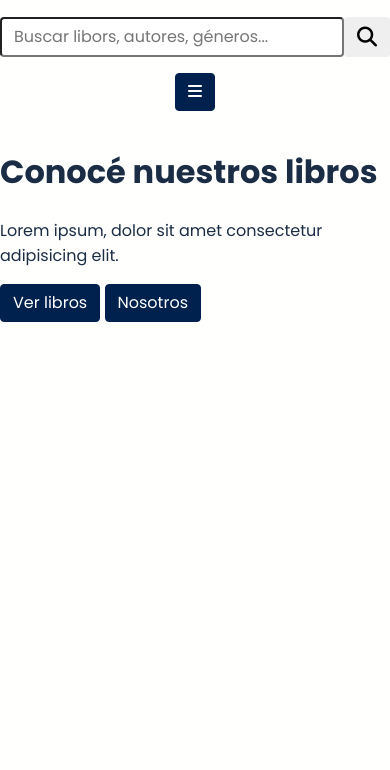
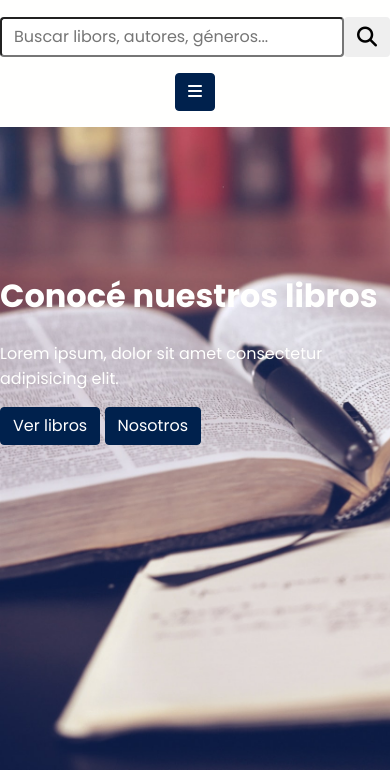
Before and after one commit to PabloValles/booksarmy-front-end, a plain HTML site: page index.html in a window 390 px wide. Shown: the part 74-844 px from the top of the page. Drawn offline with Linux system fonts and the light colour scheme.

Commit message:
Hero: empezando v. mobil

```diff
--- a/css/style.scss
+++ b/css/style.scss
@@ -36,7 +36,10 @@ body {
 }
 
 header {
+  position: relative;
+
   .navbar {
+    background-color: rgba($white-color, 1);
     padding: 0.5rem 1rem;
     display: flex;
     flex-direction: column;
@@ -100,6 +103,24 @@ header {
       }
     }
   }
+
+  .hero {
+    width: 100%;
+    height: 100vh;
+    position: absolute;
+    top: 0;
+    left: 0;
+    z-index: -1;
+
+    display: flex;
+    justify-content: center;
+    align-items: center;
+    color: $white-color;
+
+    background-image: url("../img/bg-hero.jpg");
+    background-size: cover;
+    background-repeat: no-repeat;
+  }
 }
 
 @media (min-width: $grid-breakpoint-xs) {
```
Also changed, not shown: css/style.css, img/bg-hero.jpg (added), img/pratiksha-mohanty-Fxn-syKB7VU-unsplash.jpg (added), 1 other file.
